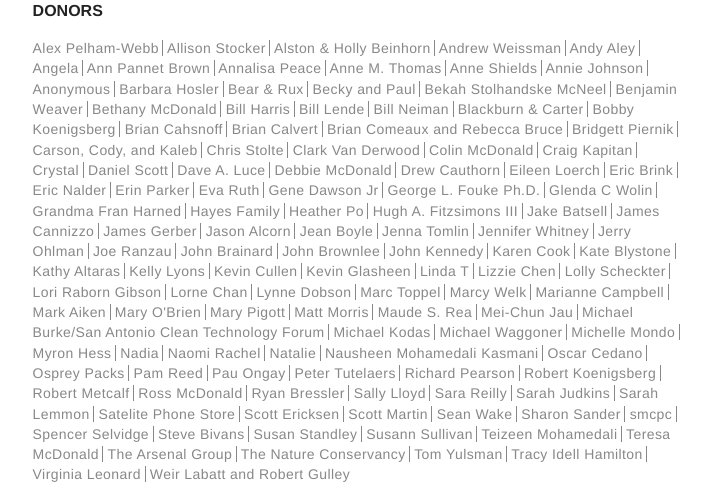
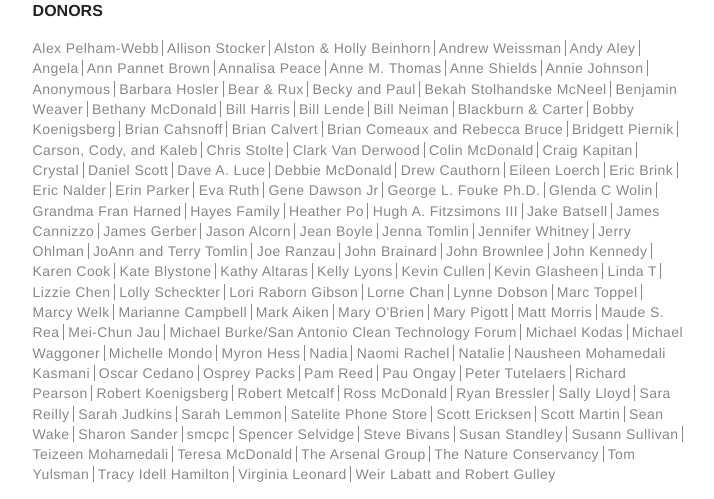
Before and after one commit to texastribune/riogrande.texastribune.org, a Django app: page /about/ in a window 1280 px wide. Shown: the part 1172-1671 px from the top of the page, without its empty margins (281-995 px from the left). Run offline with Django 3.2, Linux system fonts and the light colour scheme; style sheets or scripts are compiled from the project's sources; some libraries are stand-ins or nearby versions.

Commit message:
Add JoAnn and Terry Tomlin to donor wall

```diff
--- a/riogrande/templates/about.html
+++ b/riogrande/templates/about.html
@@ -83,6 +83,7 @@
       <span class="donor">Jenna Tomlin</span>
       <span class="donor">Jennifer Whitney</span>
       <span class="donor">Jerry Ohlman</span>
+      <span class="donor">JoAnn and Terry Tomlin</span>
       <span class="donor">Joe Ranzau</span>
       <span class="donor">John Brainard</span>
       <span class="donor">John Brownlee</span>
```
